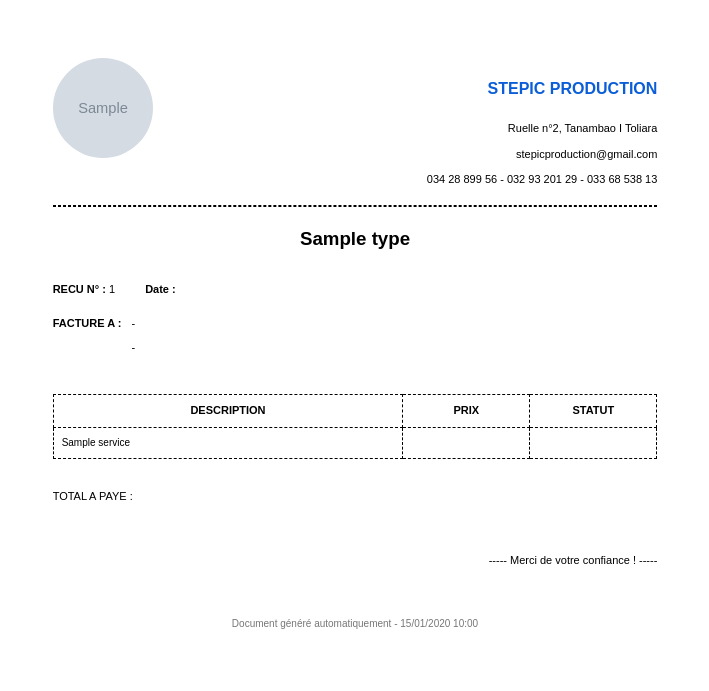
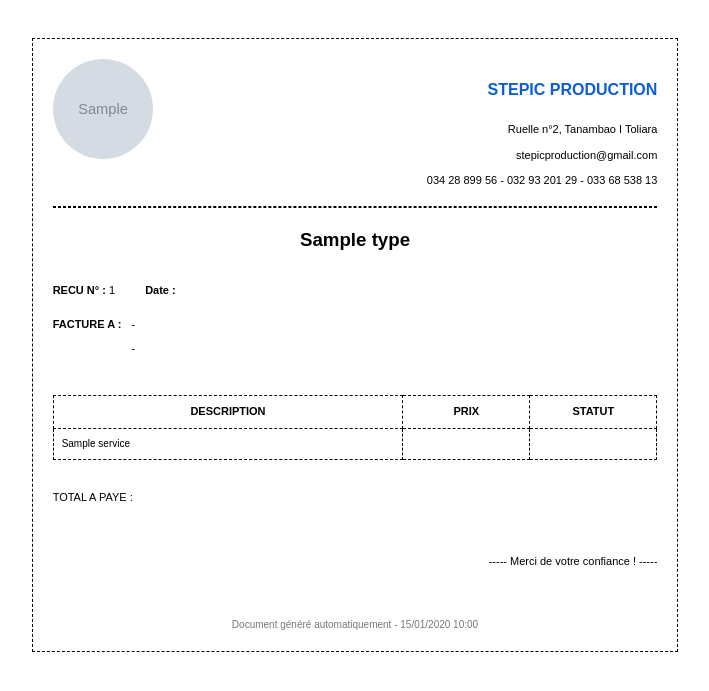
Before and after one commit to Ravelosambatra/projectBack, a Django app: template templates/recu.html in a window 1280 px wide. Shown: the top 691 px of the page, without its empty margins (285-994 px from the left). Run offline with Django 5.2, Linux system fonts and the light colour scheme; tables that the repository leaves empty hold one stand-in row (values such as "Sample post"); the template is opened without the code that fills it: values that come from a table or form of the project are taken from there, most other values are stand-ins (such as "Sample title", 1, 10 or a date in 2020); grey boxes marked "Sample" are stand-in pictures.

Commit message:
touche finale pour le design

```diff
--- a/templates/recu.html
+++ b/templates/recu.html
@@ -15,7 +15,7 @@
             margin: 0 auto;
             text-align: left;
             padding: 20px;
-            /* border: 1px solid #000; <--- Décommentez pour visualiser la taille */
+            border: 1px dashed #000;
         }
 
         .flex {
```
